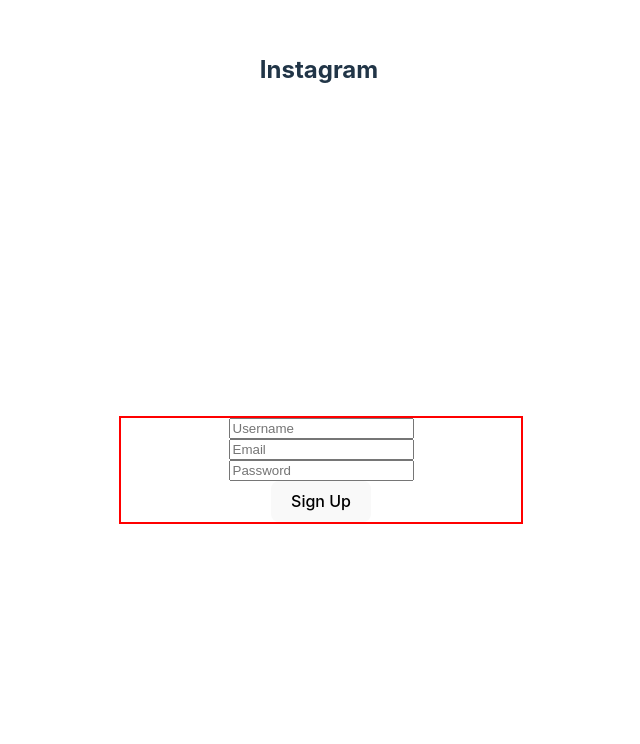
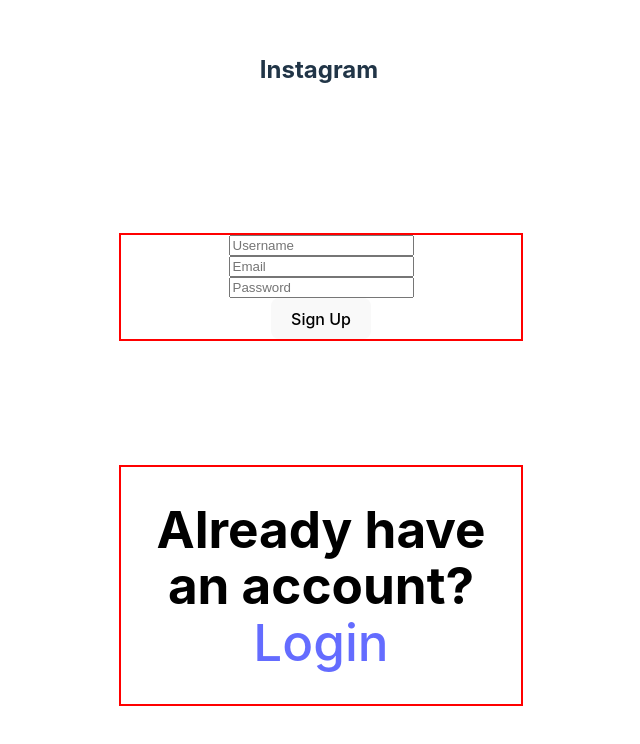
Before and after one commit to Montysi/instaclone_frontend, a React (Vite) app: page /signup in a window 1280 px wide. Shown: the top 744 px of the page, without its empty margins (319-959 px from the left). Built offline with nearby package versions, Linux system fonts and the light colour scheme.

Commit message:
feature: add link to move from SignUpPage to LoginPage

```diff
--- a/src/App.jsx
+++ b/src/App.jsx
@@ -70,6 +70,10 @@
               path="/signup"
               element={<SignUpPage logOrSignSetters={logOrSignSetters} />}
             />
+            <Route
+              path="/login"
+              element={<LoginPage logOrSignSetters={logOrSignSetters} />}
+              />
           </Routes>
         </WebsiteLayout>
       </div>
--- a/src/Components/SignUp.css
+++ b/src/Components/SignUp.css
@@ -28,3 +28,9 @@
     width: 50vh;
 
 }
+
+.accountQueryContainer {
+    border: 2px solid red;
+    background-color: white;
+    width: 50vh;
+}
--- a/src/Components/SignUp.jsx
+++ b/src/Components/SignUp.jsx
@@ -1,5 +1,6 @@
 import "./SignUp.css";
 import { useState } from "react";
+import { Link } from "react-router-dom";
 import { signUp } from "../utils/fetch";
 
 
@@ -55,6 +56,11 @@
           <button id="SignUpButton"> Sign Up</button>
         </div>
       </form>
+
+      <div className="accountQueryContainer">
+          <h1>Already have an account?<Link to="/login">Login</Link></h1>
+        </div>
+
     </div>
   );
 };
```
